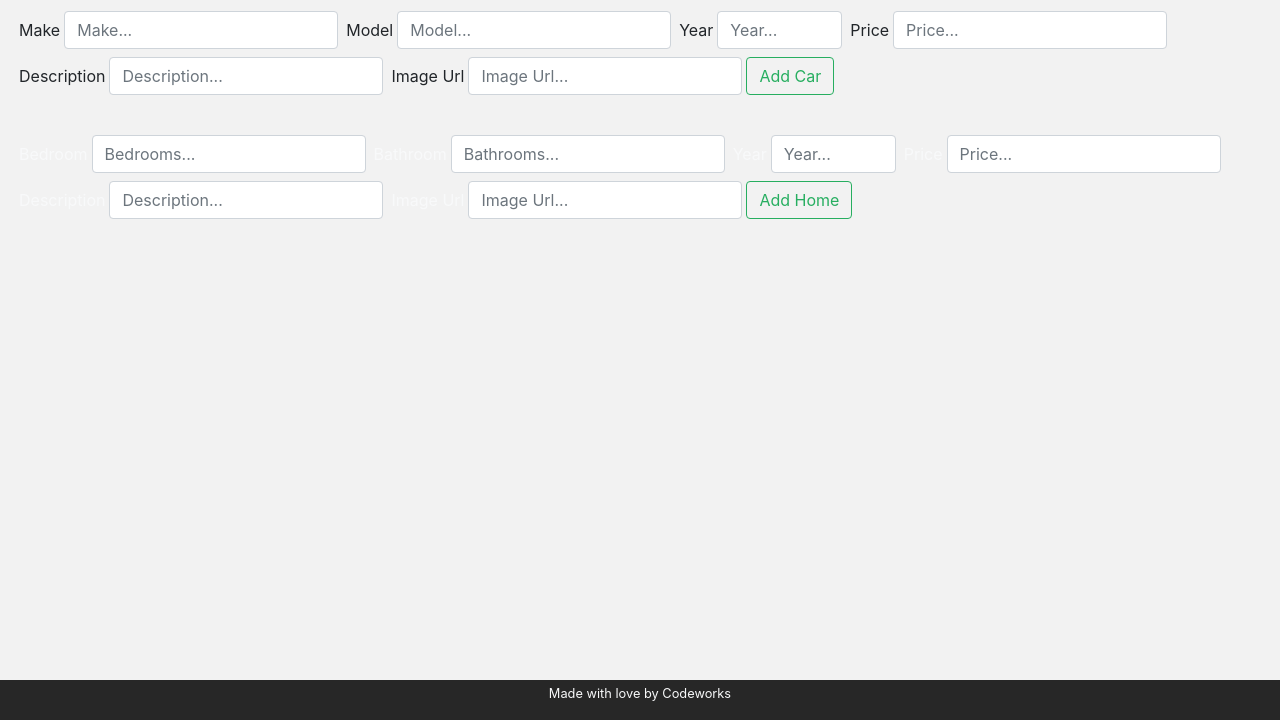
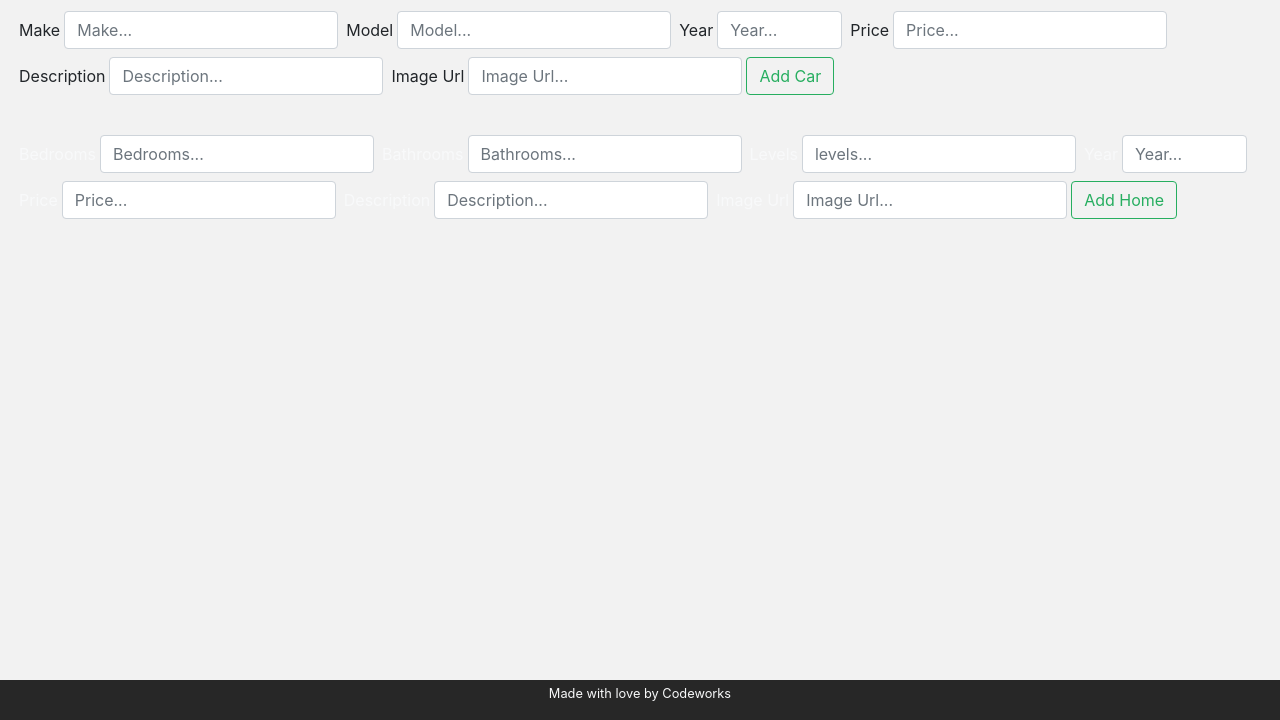
Before and after one commit to JustinBarnard1/gregslist2, a website with bundled scripts: page index.html in a window 1280 px wide. Shown: the part 80-800 px from the top of the page. Built offline with nearby package versions, Linux system fonts and the light colour scheme; no server answers.

Commit message:
Fully Functional

```diff
--- a/app/AppState.js
+++ b/app/AppState.js
@@ -1,4 +1,5 @@
 import Car from "./Models/Car.js"
+import Home from "./Models/Home.js"
 import { EventEmitter } from "./Utils/EventEmitter.js"
 import { isValidProp } from "./Utils/isValidProp.js"
 
--- a/app/Controllers/HomesController.js
+++ b/app/Controllers/HomesController.js
@@ -40,7 +40,7 @@ export default class HomesController {
             // @ts-ignore
             description: form.description.value,
             // @ts-ignore
-            imgUrl: form.img.value
+            imgUrl: form.imgUrl.value
         }
         try {
             homesService.createHome(rawHome)
@@ -58,6 +58,7 @@ export default class HomesController {
     }
 
     bid(id) {
+        console.log(id)
         try {
             homesService.bid(id);
         } catch (error) {
--- a/app/Models/Home.js
+++ b/app/Models/Home.js
@@ -1,6 +1,6 @@
 export default class Home {
-    constructor({ id, bedrooms, levels, bathrooms, year, price, imgUrl, description }) {
-        this.id = id
+    constructor({ _id, bedrooms, levels, bathrooms, year, price, imgUrl, description }) {
+        this.id = _id
         this.bedrooms = bedrooms
         this.bathrooms = bathrooms
         this.levels = levels
--- a/app/Services/HomesService.js
+++ b/app/Services/HomesService.js
@@ -18,6 +18,7 @@ class HomesService {
 
     async bid(id) {
         let home = ProxyState.homes.find(h => h.id === id)
+        console.log(home)
         if (!home) {
             throw new Error("Home Not Found")
         }
--- a/index.html
+++ b/index.html
@@ -58,13 +58,17 @@
             <div class="col text-light">
                 <form onsubmit="app.homesController.createHome()" class="form-inline">
                     <div class="form-group p-1">
-                        <label class="mr-1" for="bedroom">Bedroom</label>
-                        <input type="text" name="bedroom" id="bedroom" class="form-control" placeholder="Bedrooms...">
+                        <label class="mr-1" for="bedrooms">Bedrooms</label>
+                        <input type="text" name="bedrooms" id="bedrooms" class="form-control" placeholder="Bedrooms...">
                     </div>
                     <div class="form-group p-1">
-                        <label class="mr-1" for="bathroom">Bathroom</label>
-                        <input type="text" name="bathroom" id="bathroom" class="form-control"
+                        <label class="mr-1" for="bathrooms">Bathrooms</label>
+                        <input type="text" name="bathrooms" id="bathrooms" class="form-control"
                             placeholder="Bathrooms...">
+                    </div>
+                    <div class="form-group p-1">
+                        <label class="mr-1" for="levels">Levels</label>
+                        <input type="text" name="levels" id="levels" class="form-control" placeholder="levels...">
                     </div>
                     <div class="form-group p-1">
                         <label class="mr-1" for="year">Year</label>
```
